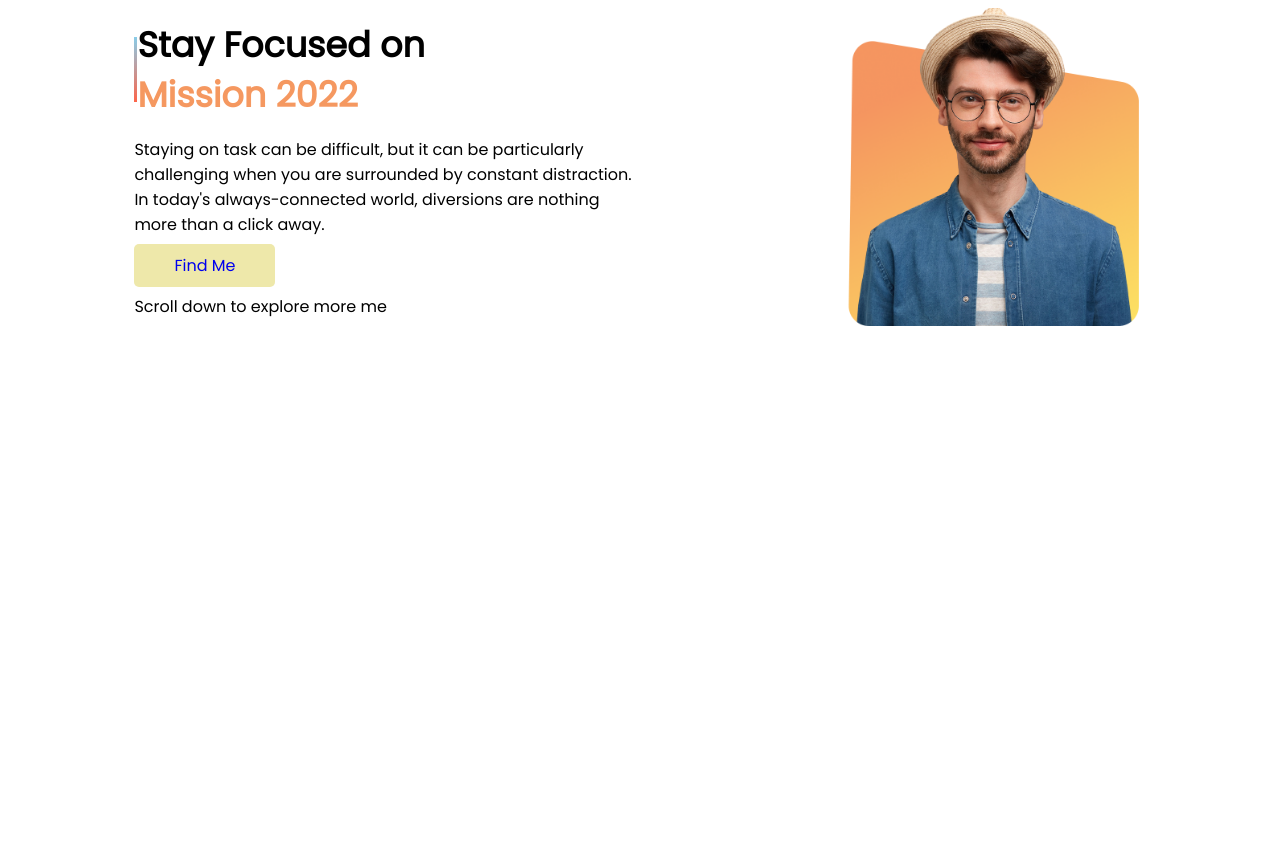
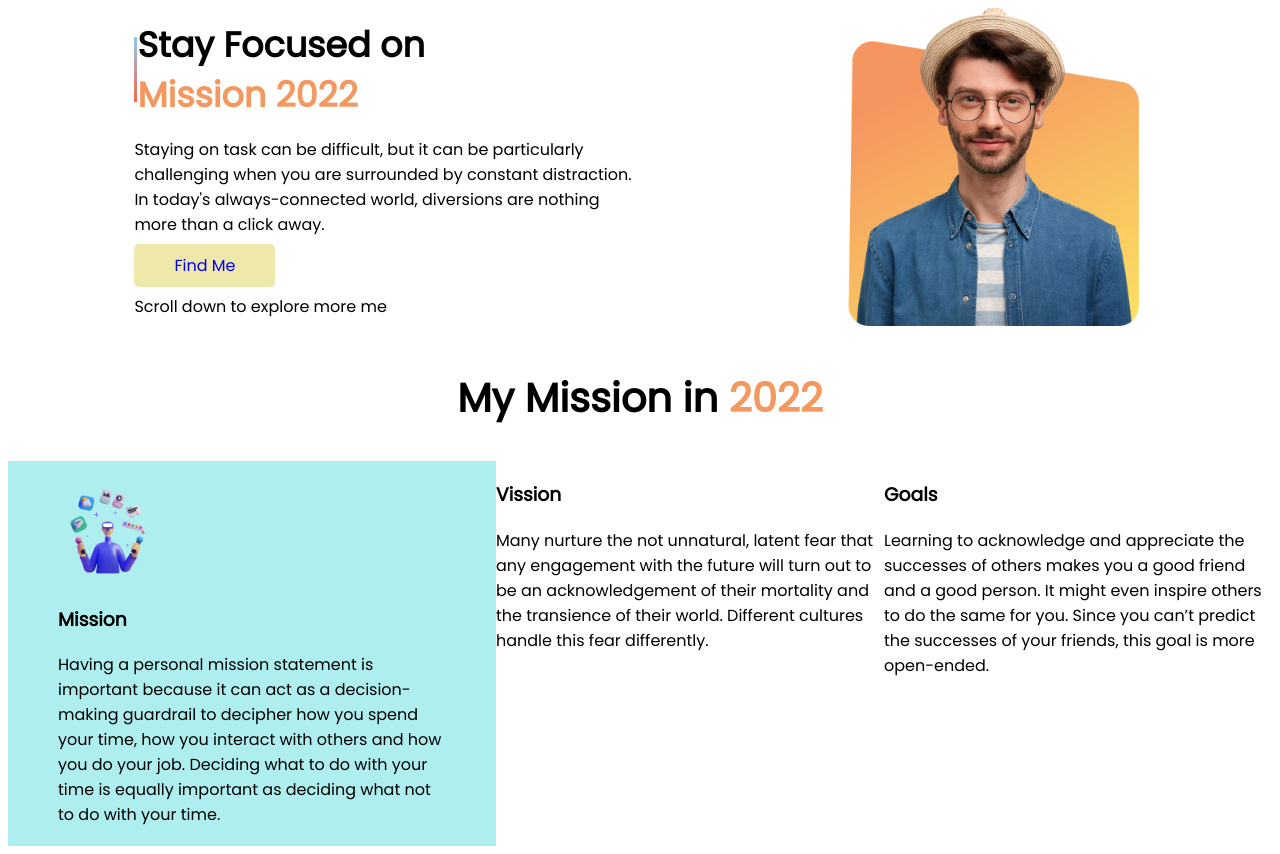
Before and after one commit to kausarahamed/hero-one-asignment, a plain HTML site: page kausar.html in a window 1280 px wide. Before the commit the page ends 800 px from the top, so only its background shows below. Drawn offline with Linux system fonts and the light colour scheme.

Commit message:
rat ekta

```diff
--- a/kausar.html
+++ b/kausar.html
@@ -10,7 +10,7 @@
 </head>
 
 <body>
-    <section>
+    <section class="flex-banner">
         <div class="half-width">
             <h1 class="line">Stay Focused on <p class="top-one">Mission 2022</p>
             </h1>
@@ -25,6 +25,36 @@
             <img src="mission-2022-main/images/person/person-1.png" alt="">
         </div>
     </section>
+    <section>
+        <h2>My Mission in <span class="top-one">2022</span></h2>
+        <div class="flex-banner">
+            <div class="ilusion ilusion-witdh">
+                <img src="mission-2022-main/images/illustrators/illustrator-1.png" alt="">
+
+                <h3>Mission</h3>
+
+                <p>Having a personal mission statement is important because it can act as a decision-making guardrail to
+                    decipher how you spend your time, how you interact with others and how you do your job. Deciding
+                    what to
+                    do with your time is equally important as deciding what not to do with your time.</p>
+            </div>
+            <div class="ilusion-witdh">
+                <h3>Vission</h3>
+                <p>Many nurture the not unnatural, latent fear that any engagement with the future will turn out to be
+                    an
+                    acknowledgement of their mortality and the transience of their world. Different cultures handle this
+                    fear differently. </p>
+            </div>
+            <div class="ilusion-witdh">
+                <h3>Goals</h3>
+                <p>Learning to acknowledge and appreciate the successes of others makes you a good friend and a good
+                    person.
+                    It might even inspire others to do the same for you. Since you can’t predict the successes of your
+                    friends, this goal is more open-ended.</p>
+
+            </div>
+        </div>
+    </section>
 </body>
 
 </html>
--- a/style.css
+++ b/style.css
@@ -3,7 +3,7 @@ body{
     .top-one{
         color: #F59860;
     }
-    section{
+    .flex-banner{
         display: flex;
     }
     .half-width{
@@ -22,6 +22,7 @@ body{
     h1{
         font-size: 35px;
         line-height: 15px;
+        font-weight: 900;
     }
     .link-button{
         background-color: palegoldenrod;
@@ -29,3 +30,19 @@ body{
         border-radius: 5px;
         padding: 10px 40px;
     }
+    h2{
+        text-align: center;
+        font-size: 40px;
+    }
+
+    .ilusion{
+        background-color: paleturquoise;
+        padding: 5px 50px;
+    }
+    .ilusion img{
+        height: 30%;
+        width: 30%;
+    }
+    .ilusion-witdh{
+        width: 33%;
+    }
```
